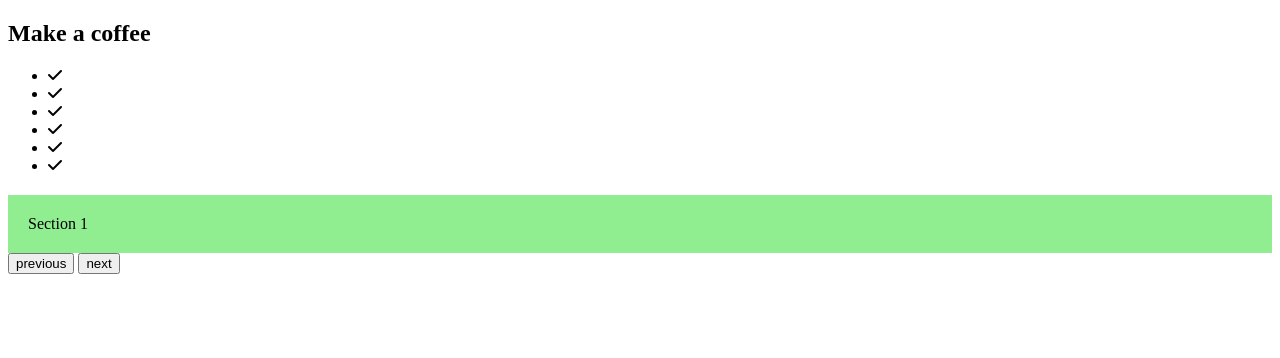
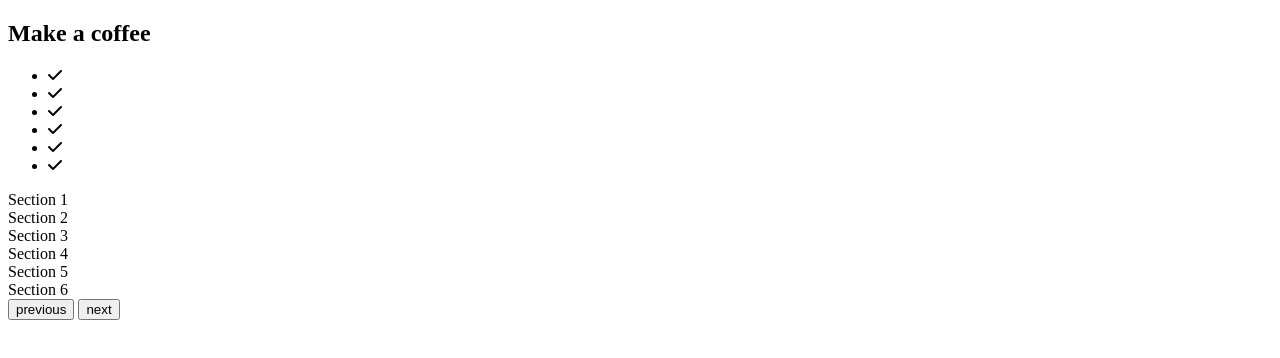
Before and after one commit to Moha-M3d/Proj-2-Stepper, a plain HTML site: page index.html in a window 1280 px wide. Drawn offline with Linux system fonts and the light colour scheme.

```diff
--- a/index.html
+++ b/index.html
@@ -7,26 +7,7 @@
     <link rel="stylesheet" href="./assets/css/main.css">
     <link rel="stylesheet" href="./assets/css/all.min.css">
     <style>
-        .form-container .form-sections {
-            display: flex;
-            overflow-x: hidden;
-            margin-top: 20px;
-            background-color: #f8f8f8;
-        }
-        .form-container .form-sections .section {
-            flex: 0 0 100%;
-            padding: 20px;
-            transition: all 300ms;
-        }
-        .form-container .form-sections .section:nth-child(odd) {
-            background-color: lightgreen;
-        }
-        .form-container .form-sections .section:nth-child(even) {
-            background-color: lightcoral;
-        }
-        /* .form-container .form-sections .section.active {
-            display: block;
-        } */
+
     </style>
 </head>
 <body>
```
